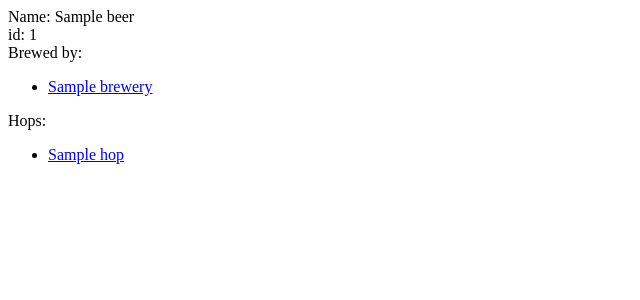
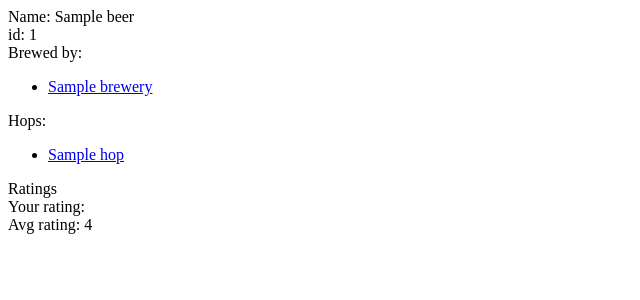
Before and after one commit to bobo333/hoppr, a Django app: page /beer/1/ in a window 1280 px wide. Shown: the top 300 px of the page, without its empty margins (0-640 px from the left). Run offline with Django 3.2, Linux system fonts and the light colour scheme; tables that the repository leaves empty hold one stand-in row (values such as "Sample post").

Commit message:
add ratings displays for hops and breweries

```diff
--- a/beers/models.py
+++ b/beers/models.py
@@ -1,5 +1,7 @@
 from django.db import models
 from django.contrib.auth.models import User
+
+from .utils import calculate_rating_data
 
 # Create your models here.
 
@@ -14,6 +16,10 @@ class Hops(models.Model):
     def __str__(self):
         return self.name
 
+    def rating_data(self):
+        reviews = Review.objects.filter(beer__hops__id=self.id)
+        return calculate_rating_data(reviews)
+
 class Beer(models.Model):
     name = models.TextField('name', null=False, blank=False)
     abv = models.IntegerField('abv', null=True, blank=True)
@@ -24,6 +30,10 @@ class Beer(models.Model):
 
     def __str__(self):
         return self.name
+
+    def rating_data(self):
+        reviews = self.reviews.all()
+        return calculate_rating_data(reviews)
 
 class Brewery(models.Model):
     name = models.TextField('name', null=False, blank=False)
@@ -37,8 +47,12 @@ class Brewery(models.Model):
     def __str__(self):
         return self.name
 
+    def rating_data(self):
+        reviews = Review.objects.filter(beer__breweries__id=self.id)
+        return calculate_rating_data(reviews)
+
 class Review(models.Model):
-    beer = models.ForeignKey(Beer, on_delete=models.CASCADE)
+    beer = models.ForeignKey(Beer, on_delete=models.CASCADE, related_name='reviews')
     user = models.ForeignKey(User, on_delete=models.CASCADE)
     rating = models.IntegerField('rating', null=False, blank=False)
     body = models.TextField('body', null=True, blank=True)
--- a/beers/templates/beers/beer_detail.html
+++ b/beers/templates/beers/beer_detail.html
@@ -17,7 +17,6 @@
       </ul>
     </div>
 
-
     <div>
       Hops:
       <ul>
@@ -25,5 +24,15 @@
       </ul>
     </div>
 
+    <div>
+      Ratings
+      <div>
+        Your rating:
+      </div>
+      <div>
+        Avg rating: {{ ratings.avg }}
+      </div>
+    </div>
+
   </body>
 </html>
--- a/beers/templates/beers/brewery_detail.html
+++ b/beers/templates/beers/brewery_detail.html
@@ -17,5 +17,9 @@
       </ul>
     </div>
 
+    <div>
+      Avg Beer Rating: {{ ratings.avg }}
+    </div>
+
   </body>
 </html>
--- a/beers/templates/beers/hops_detail.html
+++ b/beers/templates/beers/hops_detail.html
@@ -17,5 +17,9 @@
       </ul>
     </div>
 
+    <div>
+      Avg rating: {{ ratings.avg }}
+    </div>
+
   </body>
 </html>
--- /dev/null
+++ b/beers/utils.py
@@ -0,0 +1,14 @@
+from statistics import mean
+
+def calculate_rating_data(reviews):
+    if reviews:
+        avg = mean(r.rating for r in reviews)
+        stddev = 5
+    else:
+        avg = None
+        stddev = None
+
+    return {
+        'avg': avg,
+        'stddev': stddev
+    }
--- a/beers/views.py
+++ b/beers/views.py
@@ -11,12 +11,12 @@ def index(request):
 
 def beer_detail(request, beer_id):
     beer = get_object_or_404(Beer, pk=beer_id)
-    return render(request, 'beers/beer_detail.html', {'beer': beer})
+    return render(request, 'beers/beer_detail.html', {'beer': beer, 'ratings': beer.rating_data()})
 
 def hops_detail(request, hops_id):
     hops = get_object_or_404(Hops, pk=hops_id)
-    return render(request, 'beers/hops_detail.html', {'hops': hops})
+    return render(request, 'beers/hops_detail.html', {'hops': hops, 'ratings': hops.rating_data()})
 
 def brewery_detail(request, brewery_id):
     brewery = get_object_or_404(Brewery, pk=brewery_id)
-    return render(request, 'beers/brewery_detail.html', {'brewery': brewery})
+    return render(request, 'beers/brewery_detail.html', {'brewery': brewery, 'ratings': brewery.rating_data()})
```
Also changed, not shown: beers/migrations/0002_auto_20200507_0142.py (added).
